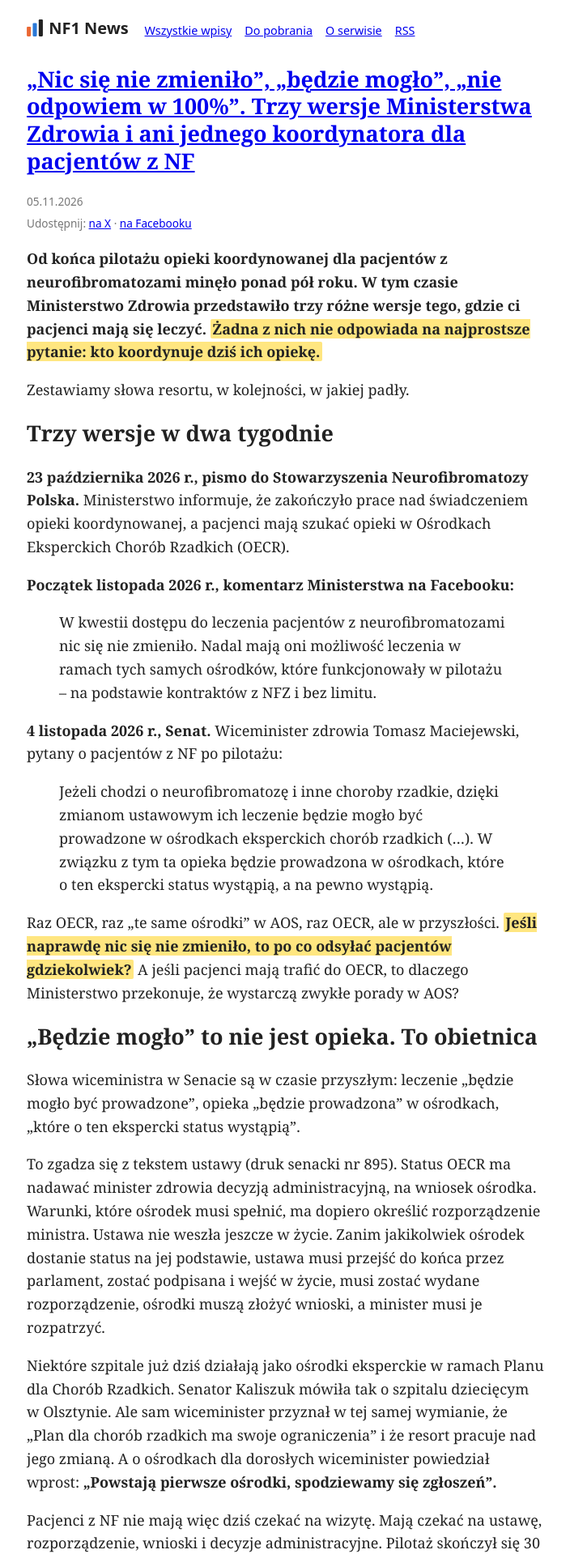
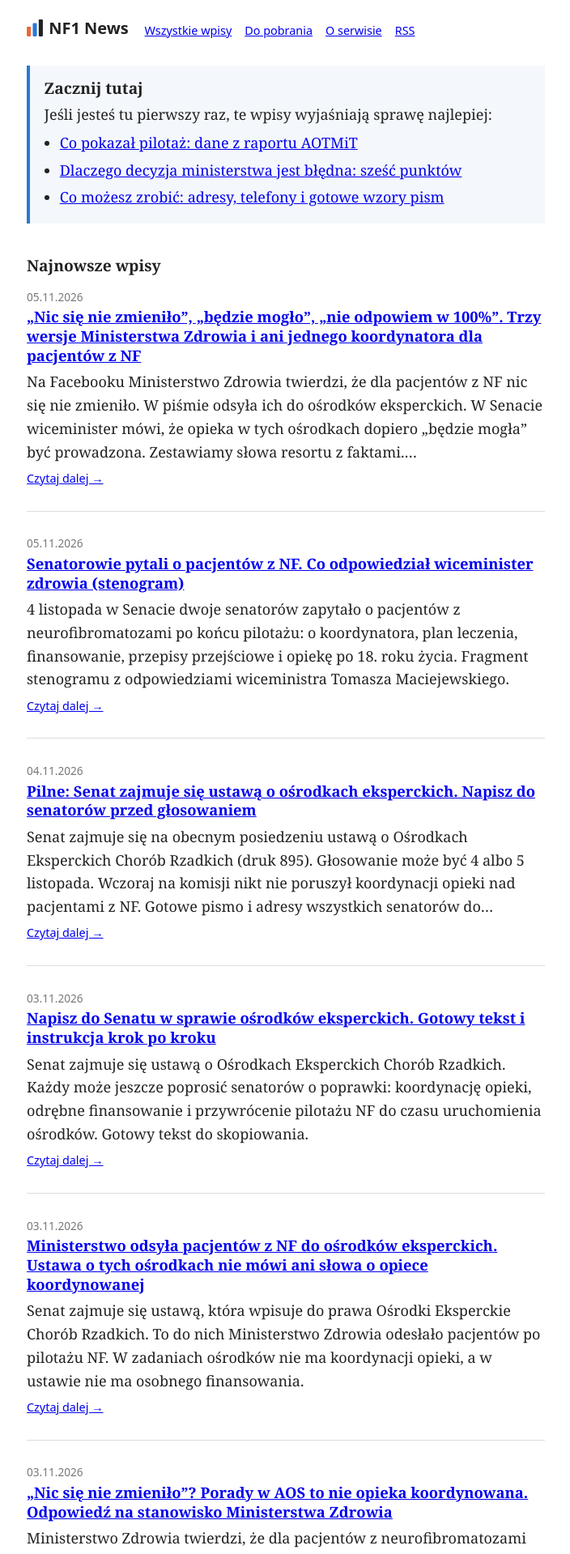
Before and after one commit to sylwiaeb/nf1news, a Jekyll site: the page built from index.html, in a window 1280 px wide. Shown: the top 1919 px of the page at 81% size, without its empty margins (287-991 px from the left). Built offline with Jekyll 4.4.1, drawn with Linux system fonts in a browser that asks for light colours; some of the changed text lies outside the part shown.

Commit message:
Strona główna: zajawki zamiast pełnych wpisów i ramka „Zacznij tutaj”
Co-Authored-By: Claude Opus 5.5 <noreply@anthropic.com>
Claude-Session: https://claude.ai/code/session_019jaYAUbw6veDei3DqbtcKK

```diff
--- a/_layouts/default.html
+++ b/_layouts/default.html
@@ -76,6 +76,19 @@
     @media (prefers-color-scheme: dark) { mark { background: #6b5500; color: #fff; } }
     blockquote.steno { margin: 1rem 0; padding: 0 0 0 1rem; border-left: 3px solid #ccc; }
     .source { color: #777; font-family: system-ui, sans-serif; font-size: 0.8rem; }
+    .start { margin: 0 0 2.5rem; padding: 0.8rem 1.1rem; border-left: 4px solid var(--c1); background: #f4f7fb; }
+    @media (prefers-color-scheme: dark) { .start { background: #1f2329; } }
+    .start h2 { margin: 0.2rem 0 0.4rem; font-size: 1.2rem; }
+    .start p { margin: 0 0 0.4rem; }
+    .start ul { margin: 0 0 0.3rem; padding-left: 1.2rem; }
+    .start li { margin: 0.3rem 0; }
+    .feed-head { font-size: 1.2rem; }
+    article.teaser { margin-bottom: 1.8rem; padding-bottom: 1.4rem; border-bottom: 1px solid #ddd; }
+    @media (prefers-color-scheme: dark) { article.teaser { border-color: #333; } }
+    article.teaser h3 { margin: 0.1rem 0 0.4rem; font-size: 1.15rem; line-height: 1.3; }
+    article.teaser .date { margin: 0; }
+    article.teaser p { margin: 0 0 0.4rem; }
+    .more { font-family: system-ui, sans-serif; font-size: 0.9rem; }
   </style>
 </head>
 <body>
--- a/_posts/2026-10-29-czarno-na-bialym-raport-aotmit.md
+++ b/_posts/2026-10-29-czarno-na-bialym-raport-aotmit.md
@@ -1,4 +1,6 @@
 ---
+wazne: 1
+short: "Co pokazał pilotaż: dane z raportu AOTMiT"
 title: "Czarno na białym. Co raport AOTMiT mówi o korzyściach z koordynowanej opieki nad pacjentami z NF"
 description: "Raport AOTMiT o pilotażu opieki koordynowanej w NF: 2 830 pacjentów w 7 ośrodkach, mniej wizyt w AOS, lepsza opieka i oszczędności dla NFZ. Najważniejsze dane w jednym miejscu."
 fb: "Raport AOTMiT czarno na białym: koordynowana opieka nad pacjentami z NF to mniej wizyt w AOS, lepsza opieka i oszczędności dla NFZ. Pilotaż objął 2 830 pacjentów w 7 ośrodkach. Pytanie do Ministerstwa Zdrowia i minister zdrowia Jolanty Sobierańskiej-Grendy: dlaczego pacjenci zostali bez tej opieki? #NF1 #neurofibromatoza #ChorobyRzadkie"
--- a/_posts/2026-10-30-decyzja-wbrew-danym-szesc-slabych-punktow.md
+++ b/_posts/2026-10-30-decyzja-wbrew-danym-szesc-slabych-punktow.md
@@ -1,5 +1,7 @@
 ---
 date: 2026-10-30 14:55:00 +0100
+wazne: 2
+short: "Dlaczego decyzja ministerstwa jest błędna: sześć punktów"
 title: "Decyzja wbrew danym. Sześć słabych punktów zakończenia prac nad opieką koordynowaną w NF"
 tweet: "Ministerstwo Zdrowia zakończyło prace nad opieką koordynowaną w NF, choć dane AOTMiT pokazują oszczędności dla NFZ i o 37% mniej wizyt w AOS u dorosłych. Sześć punktów, które się nie bronią. @MZ_GOV_PL #NF1 #neurofibromatoza #ChorobyRzadkie"
 description: "Ministerstwo Zdrowia zakończyło prace nad opieką koordynowaną dla pacjentów z NF, choć dane AOTMiT pokazują oszczędności, poparcie ekspertów i lepszą opiekę. Sześć punktów, które się nie bronią."
--- a/_posts/2026-11-02-co-moga-zrobic-pacjenci-i-rodziny.md
+++ b/_posts/2026-11-02-co-moga-zrobic-pacjenci-i-rodziny.md
@@ -1,5 +1,7 @@
 ---
 date: 2026-11-02 21:25:00 +0100
+wazne: 3
+short: "Co możesz zrobić: adresy, telefony i gotowe wzory pism"
 title: "Pilotaż się skończył, sprawa nie. Co mogą teraz zrobić pacjenci z NF i ich rodziny"
 description: "Gdzie pisać, do kogo dzwonić i jakie wnioski wysłać, żeby sprawa opieki koordynowanej w NF nie zniknęła z biurek Ministerstwa Zdrowia, NFZ i posłów. Adresy i gotowe wzory."
 tweet: "MZ zamknęło sprawę opieki koordynowanej w NF. Pacjenci i rodziny nie muszą się z tym godzić. Gdzie pisać, do kogo dzwonić i jakie wnioski wysłać: adresy i gotowe wzory. @MZ_GOV_PL @NFZ_GOV_PL #NF1 #neurofibromatoza #ChorobyRzadkie"
--- a/index.html
+++ b/index.html
@@ -1,12 +1,25 @@
 ---
 layout: default
 ---
+{% assign wazne = site.posts | where_exp: "p", "p.wazne" | sort: "wazne" %}
+{% if wazne.size > 0 %}
+<section class="start">
+  <h2>Zacznij tutaj</h2>
+  <p>Jeśli jesteś tu pierwszy raz, te wpisy wyjaśniają sprawę najlepiej:</p>
+  <ul>
+  {% for post in wazne %}
+    <li><a href="{{ post.url | relative_url }}">{{ post.short | default: post.title }}</a></li>
+  {% endfor %}
+  </ul>
+</section>
+{% endif %}
+<h2 class="feed-head">Najnowsze wpisy</h2>
 {% for post in site.posts limit: 10 %}
-<article>
-  <h2><a href="{{ post.url | relative_url }}">{{ post.title }}</a></h2>
+<article class="teaser">
   <p class="date">{{ post.date | date: "%d.%m.%Y" }}</p>
-  {% include share.html post=post %}
-  {{ post.content }}
+  <h3><a href="{{ post.url | relative_url }}">{{ post.title }}</a></h3>
+  <p>{{ post.description | default: post.excerpt | strip_html | strip_newlines | truncatewords: 40, "…" }}</p>
+  <p class="more"><a href="{{ post.url | relative_url }}">Czytaj dalej →</a></p>
 </article>
 {% endfor %}
-{% if site.posts.size > 10 %}<p><a href="{{ '/wpisy/' | relative_url }}">Starsze wpisy →</a></p>{% endif %}
+<p><a href="{{ '/wpisy/' | relative_url }}">Wszystkie wpisy →</a></p>
```
Also changed, not shown: JAK-DODAC-WPIS.md (+11 -0 lines).
